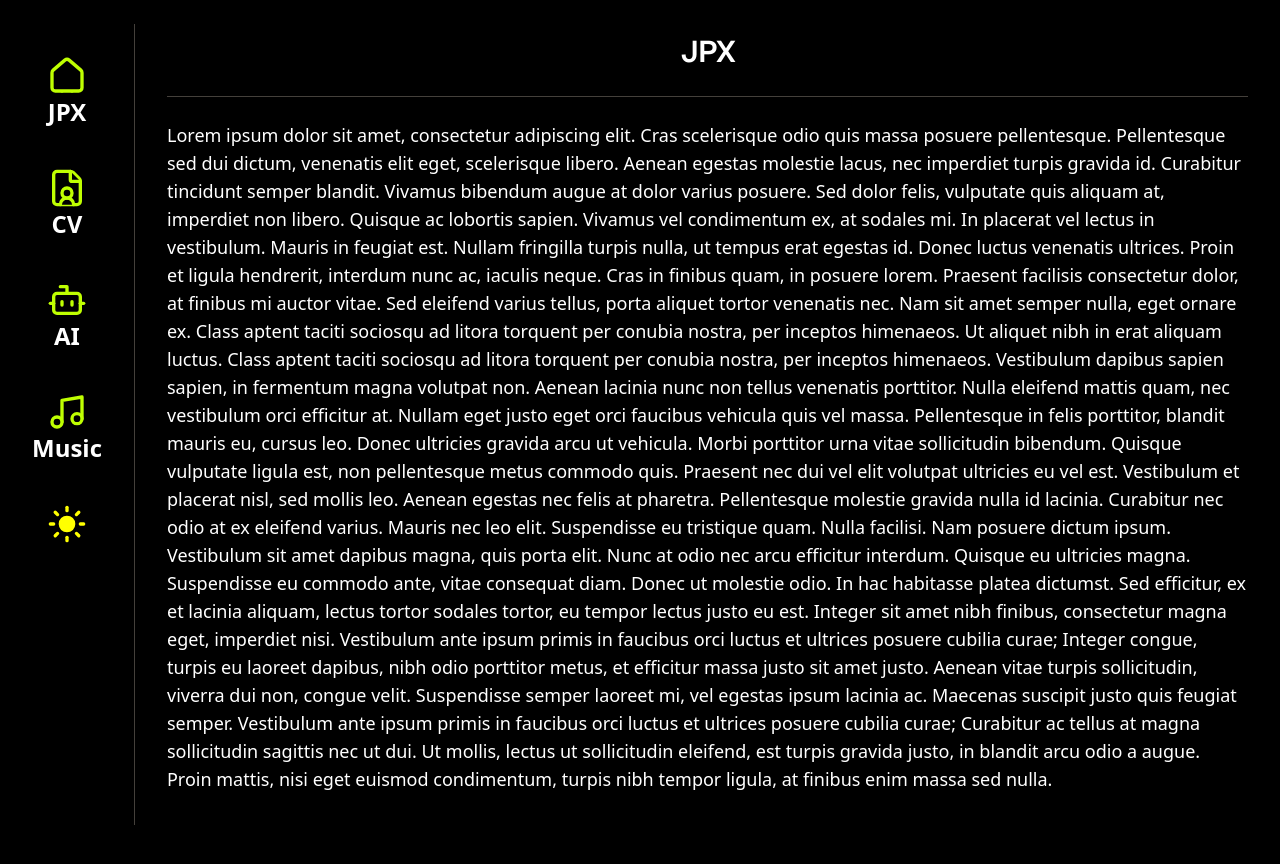
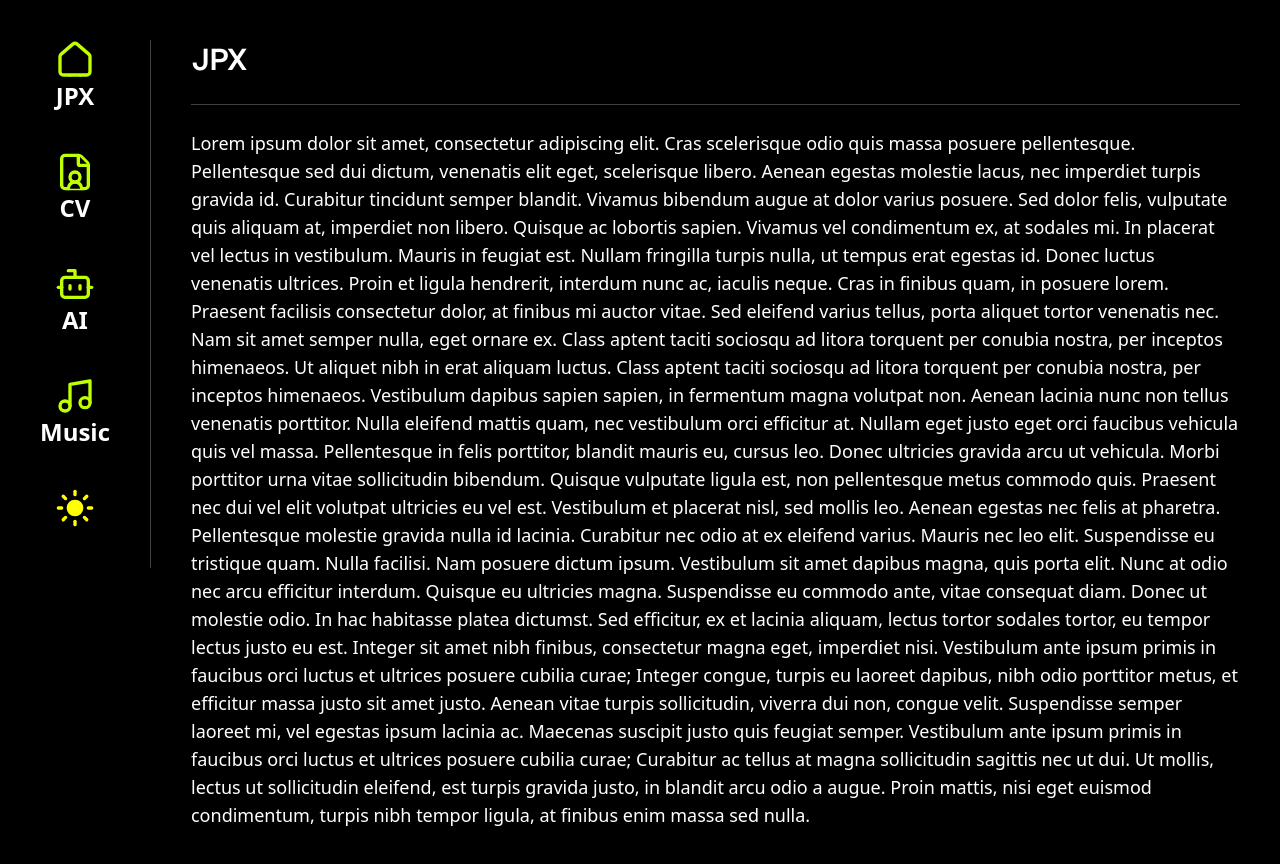
Before and after one commit to sean-xiao-zhao7/portfolio_personal_nextjs, a Next.js app: page / in a window 1280 px wide. Shown: the top 864 px of the page. Before the commit the page ends 825 px from the top, so only its background shows below. Built offline with nearby package versions, Linux system fonts and the light colour scheme.

Commit message:
Make menu and page padding/margin 10

```diff
--- a/app/color-mode-layout.tsx
+++ b/app/color-mode-layout.tsx
@@ -27,7 +27,7 @@ export default function ColorModeLayout({ children }: { children: ReactNode }) {
             className={`flex flex-row ${geistSans.variable} ${geistMono.variable} antialiased light:bg-white light:text-black`}
         >
             <MainMenu setColorMode={setColorMode} currentColorMode={colorMode} />
-            <div className="p-8">
+            <div className="p-10">
                 {children}
             </div>
         </body>
--- a/components/layouts/menu/main-menu.tsx
+++ b/components/layouts/menu/main-menu.tsx
@@ -9,7 +9,7 @@ export default function MainMenu({ setColorMode, currentColorMode }: { setColorM
     const iconFillColor = currentColorMode === 'dark' ? undefined : 'var(--green)';
     const modeSwitcherHandler = () => { setColorMode((prevState) => prevState === 'light' ? 'dark' : 'light') };
 
-    return <ul className="p-8 flex flex-col gap-10 items-center mt-6 border-r-1 border-stone-700 light:border-stone-300">
+    return <ul className="h-full p-10 pt-0 mt-10 flex flex-col gap-10 items-center border-r-1 border-stone-700 light:border-stone-300">
         <li><Link href='/' className="text-2xl font-semibold flex flex-col items-center"><House fill={iconFillColor} color={iconOutlineColor} size={40} /> JPX</Link></li>
         <li><Link href='/cv' className="text-2xl font-semibold flex flex-col items-center"><FileUser fill={iconFillColor} color={iconOutlineColor} size={40} /> CV</Link></li>
         <li><Link href='/ai' className="text-2xl font-semibold flex flex-col items-center"><Bot fill={iconFillColor} color={iconOutlineColor} size={40} /> AI</Link></li>
--- a/components/layouts/page/page-main-header.tsx
+++ b/components/layouts/page/page-main-header.tsx
@@ -1,7 +1,7 @@
 import { ReactNode } from "react";
 
 export default function PageMainHeader({ children }: { children: ReactNode }) {
-    return <div className="flex justify-center font-sans">
+    return <div className="flex justify-start font-sans">
         <h1 className="max-w-xs text-3xl font-semibold leading-10 tracking-tight">
             {children}
         </h1>
```
